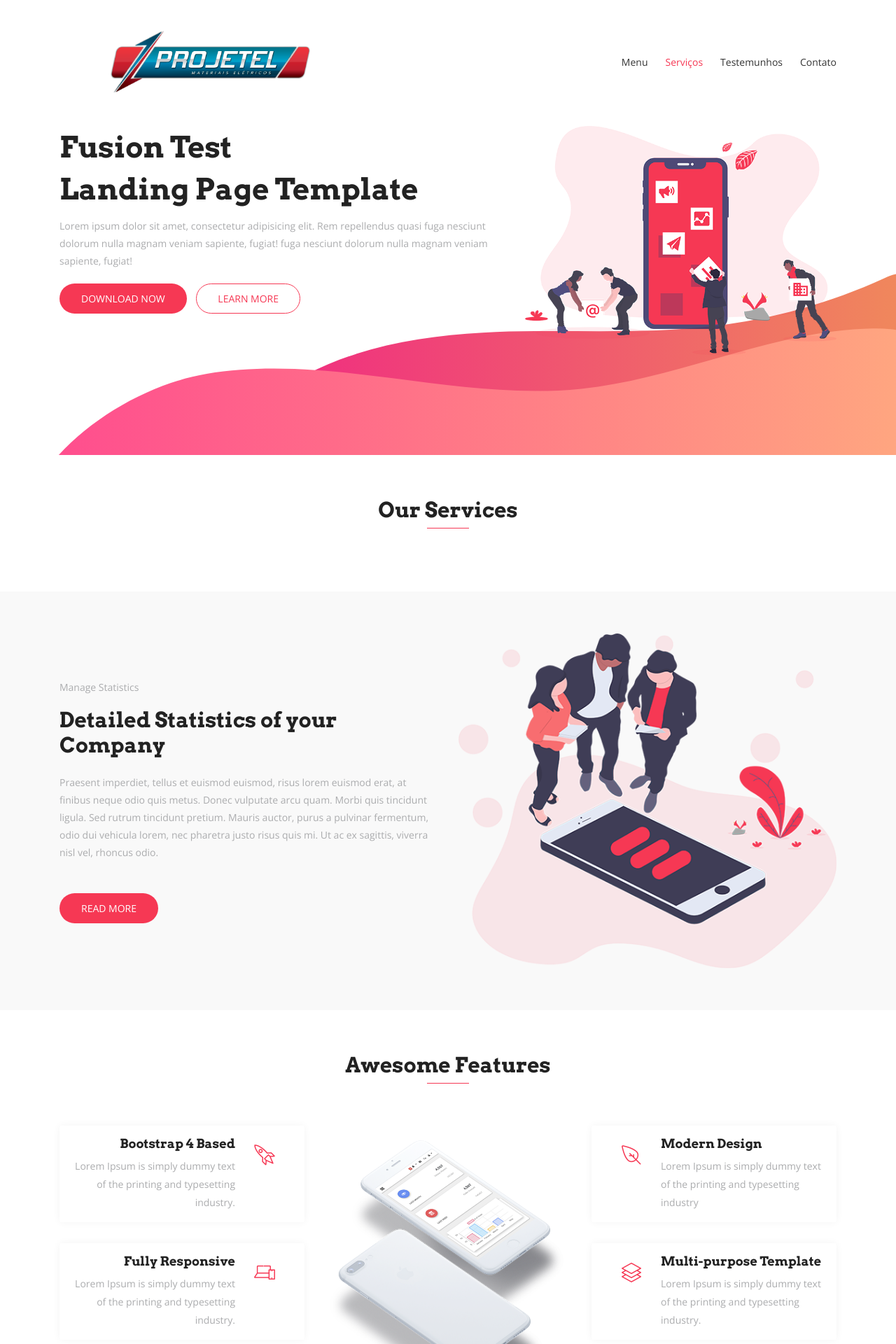
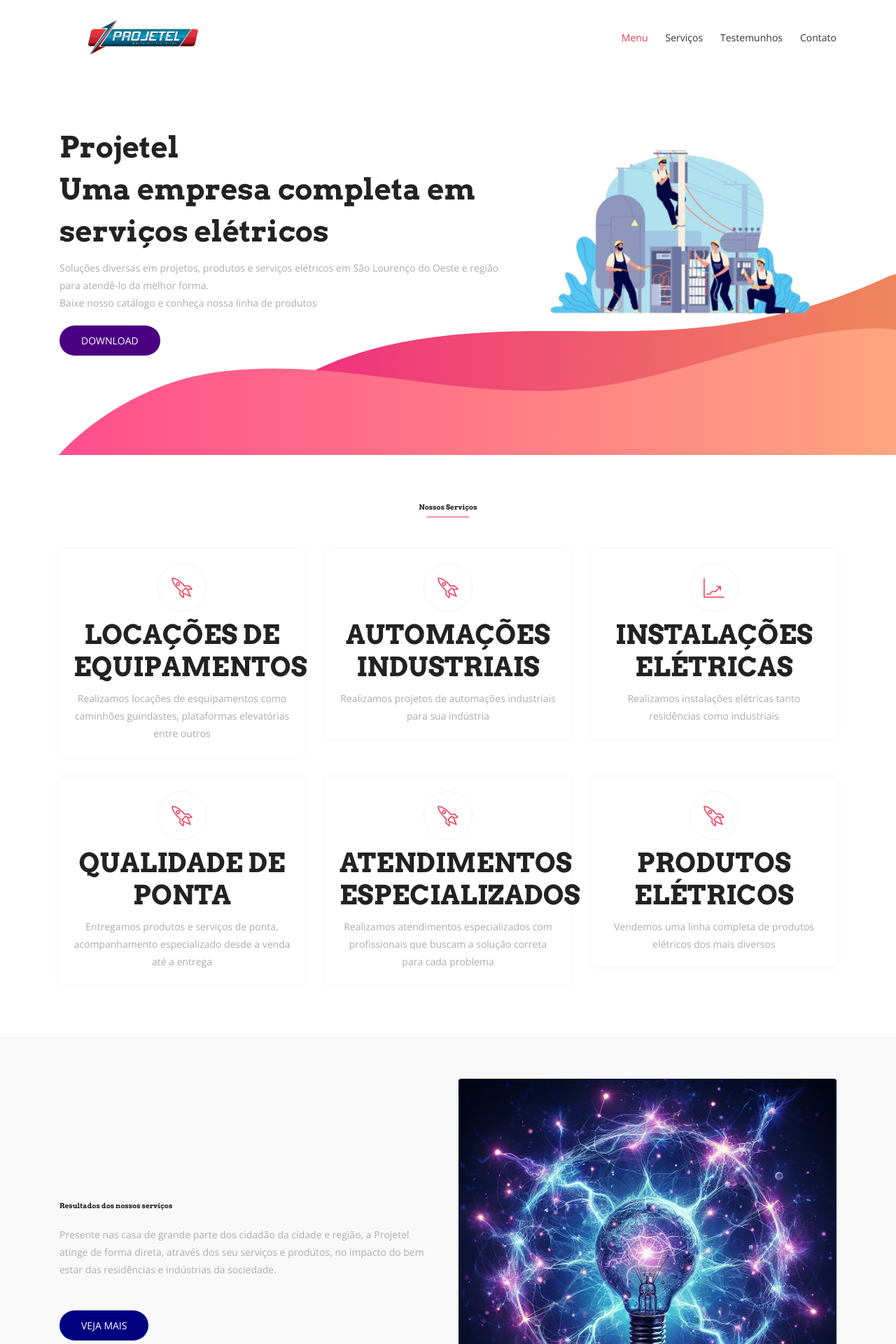
Before and after one commit to angheben/projetel, a Django app: page / in a window 1280 px wide. Shown: the top 1920 px of the page at 70% size. Run offline with Django 5.2, Linux system fonts and the light colour scheme; data comes from the database, SQL or seed files in the repository; data that the repository does not hold is empty; some libraries are stand-ins or nearby versions; some web fonts are replaced.

Commit message:
about, services section done

```diff
--- a/core/admin.py
+++ b/core/admin.py
@@ -1,3 +1,6 @@
 from django.contrib import admin
+from .models import Service
 
-# Register your models here.
+@admin.register(Service)
+class ServiceAdmin(admin.ModelAdmin):
+    list_display = ('Service', 'Description', 'Icon', 'Creation', 'Modification')
--- a/core/models.py
+++ b/core/models.py
@@ -11,7 +11,7 @@ def get_file_path(_instance, filename):
 
 class Base(models.Model):
     creation = models.DateField(name='Creation', auto_now_add=True)
-    modification = models.DateField(name='Actualization', auto_now=True)
+    modification = models.DateField(name='Modification', auto_now=True)
     active = models.BooleanField(name='Active', default=True)
 
     class Meta:
--- a/core/static/css/main.css
+++ b/core/static/css/main.css
@@ -73,7 +73,7 @@ a:not([href]):not([tabindex]) {
 }
 
 .section-title {
-  font-size: 30px;
+  font-size: 10px;
   color: #222222;
   display: inline-block;
   font-weight: 700;
@@ -127,7 +127,7 @@ a:not([href]):not([tabindex]) {
 }
 
 .btn-common {
-  background-color: #F63854;
+  background-color: #4B0082;
   position: relative;
   z-index: 1;
   text-transform: uppercase;
@@ -1274,7 +1274,6 @@ textarea {
 
 /*cta
 */
-#cta{background: ;}
 
 /* Footer Area Start */
 .footer-area {
--- a/core/templates/about.html
+++ b/core/templates/about.html
@@ -6,20 +6,20 @@
             <div class="about-wrapper wow fadeInLeft" data-wow-delay="0.3s">
               <div>
                 <div class="site-heading">
-                  <p class="mb-3">Manage Statistics</p>
-                  <h2 class="section-title">Detailed Statistics of your Company</h2>
+                  <h2 class="section-title">Resultados dos nossos serviços</h2>
                 </div>
                 <div class="content">
                   <p>
-                    Praesent imperdiet, tellus et euismod euismod, risus lorem euismod erat, at finibus neque odio quis metus. Donec vulputate arcu quam. Morbi quis tincidunt ligula. Sed rutrum tincidunt pretium. Mauris auctor, purus a pulvinar fermentum, odio dui vehicula lorem, nec pharetra justo risus quis mi. Ut ac ex sagittis, viverra nisl vel, rhoncus odio.
+                    Presente nas casa de grande parte dos cidadão da cidade e região, a Projetel atinge de forma direta,
+                    através dos seu serviços e produtos, no impacto do bem estar das residências e indústrias da sociedade.
                   </p>
-                  <a href="#" class="btn btn-common mt-3">Read More</a>
+                  <a href="#" class="btn btn-common mt-3" style="background-color: #000080;">Veja mais</a>
                 </div>
               </div>
             </div>
           </div>
           <div class="col-lg-6 col-md-12 col-xs-12 wow fadeInRight" data-wow-delay="0.3s">
-            <img class="img-fluid" src="{% static 'img/about/img-1.png' %}" alt="" >
+            <img class="img-fluid" src="{% static 'img/bagua.jpg' %}" alt="" >
           </div>
         </div>
       </div>
--- a/core/templates/base.html
+++ b/core/templates/base.html
@@ -32,7 +32,7 @@
       <nav class="navbar navbar-expand-md bg-inverse fixed-top scrolling-navbar">
         <div class="container">
           <!-- Brand and toggle get grouped for better mobile display -->
-          <a href="{% url 'index' %}" class="navbar-brand"><img src="{% static 'img/logo.png' %}" alt=""></a>
+          <a href="{% url 'index' %}" class="navbar-brand"><img src="{% static 'img/logo2.png' %}" alt=""></a>
           <button class="navbar-toggler" type="button" data-toggle="collapse" data-target="#navbarCollapse" aria-controls="navbarCollapse" aria-expanded="false" aria-label="Toggle navigation">
             <i class="lni-menu"></i>
           </button>
--- a/core/templates/hero.html
+++ b/core/templates/hero.html
@@ -4,17 +4,16 @@
           <div class="row">
             <div class="col-lg-7 col-md-12 col-sm-12 col-xs-12">
               <div class="contents">
-                <h2 class="head-title">Fusion Test<br>Landing Page Template</h2>
-                <p>Lorem ipsum dolor sit amet, consectetur adipisicing elit. Rem repellendus quasi fuga nesciunt dolorum nulla magnam veniam sapiente, fugiat! fuga nesciunt dolorum nulla magnam veniam sapiente, fugiat!</p>
+                <h2 class="head-title">Projetel<br>Uma empresa completa em serviços elétricos</h2>
+                <p>Soluções diversas em projetos, produtos e serviços elétricos em São Lourenço do Oeste e região para atendê-lo da melhor forma.<br> Baixe nosso catálogo e conheça nossa linha de produtos</p>
                 <div class="header-button">
-                  <a href="#" class="btn btn-common">Download Now</i></a>
-                  <a href="#" class="btn btn-border video-popup">Learn More</i></a>
+                  <a href="#" class="btn btn-common">Download</i></a>
                 </div>
               </div>
             </div>
             <div class="col-lg-5 col-md-12 col-sm-12 col-xs-12">
               <div class="intro-img">
-                <img class="img-fluid" src="{% static 'img/intro-mobile.png' %}" alt="">
+                <img class="img-fluid" src="{% static 'img/eletrico01.png' %}" alt="">
               </div>
             </div>
           </div>
--- a/core/templates/services.html
+++ b/core/templates/services.html
@@ -2,7 +2,7 @@
 <section id="services" class="section-padding">
       <div class="container">
         <div class="section-header text-center">
-          <h2 class="section-title wow fadeInDown" data-wow-delay="0.3s">Our Services</h2>
+          <h2 class="section-title wow fadeInDown" data-wow-delay="0.3s">Nossos Serviços</h2>
           <div class="shape wow fadeInDown" data-wow-delay="0.3s"></div>
         </div>
         <div class="row">
@@ -15,7 +15,7 @@
                 <i class="{{ s.Icon }}"></i>
               </div>
               <div class="services-content">
-                <h3><a href="{{ s.service }}">  Whatever </a></h3>
+                <h3>{{s.Service}}</h3>
                 <p> {{ s.Description }}</p>
               </div>
             </div>
```
Also changed, not shown: core/migrations/0001_initial.py (added), core/migrations/0002_rename_actualization_service_modification.py (added), core/static/img/bagua.jpg (added), core/static/img/eletrico01.jpg (added), core/static/img/eletrico01.png (added), core/static/img/lampada01.jpg (added), core/static/img/lampada02.png (added), core/static/img/logo2.png (added), core/static/img/luz.jpg (added), core/static/img/onda01.jpg (added), db.sqlite3.
